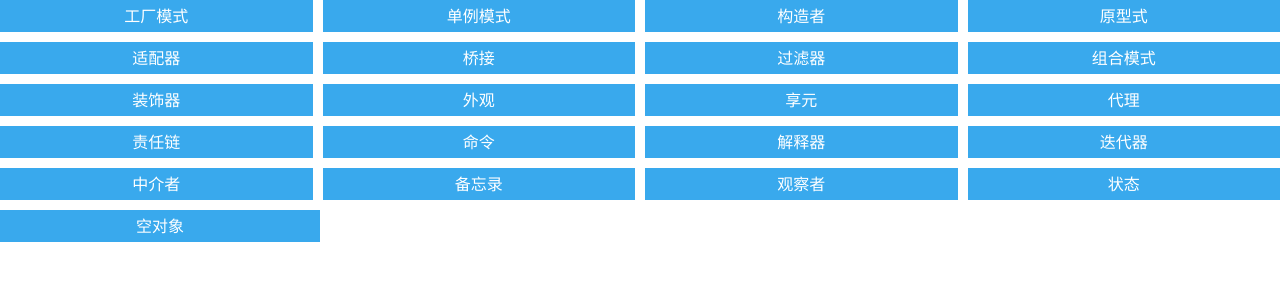
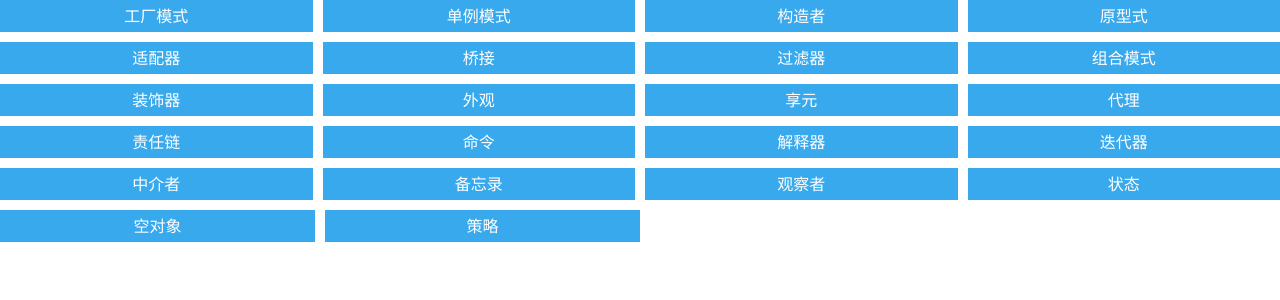
Before and after one commit to peade/learnFrontEnd, a Vue app: page /#/ in a window 1280 px wide. Shown: the top 300 px of the page. Built offline with nearby package versions, Linux system fonts and the light colour scheme.

Commit message:
策略模式

```diff
--- a/src/router/routers.js
+++ b/src/router/routers.js
@@ -151,6 +151,13 @@ const routers = [
         '@/views/NullObjectPattern' /* webpackChunkName: "null-object"  */
       ),
     meta: { title: '空对象' }
+  },
+  {
+    path: '/strategy',
+    name: 'Strategy',
+    component: () =>
+      import('@/views/StrategyPattern' /* webpackChunkName: "strategy"  */),
+    meta: { title: '策略' }
   }
 ]
 export default routers
--- /dev/null
+++ b/src/util/strategy.js
@@ -0,0 +1,24 @@
+export class OperationAdd {
+  doOperation(num1, num2) {
+    return num1 + num2
+  }
+}
+export class OperationSubstract {
+  doOperation(num1, num2) {
+    return num1 - num2
+  }
+}
+export class OperationMultiply {
+  doOperation(num1, num2) {
+    return num1 * num2
+  }
+}
+
+export class Context {
+  constructor(strategy) {
+    this.strategy = strategy
+  }
+  executeStrategy(num1, num2) {
+    return this.strategy.doOperation(num1, num2)
+  }
+}
--- /dev/null
+++ b/src/views/StrategyPattern.vue
@@ -0,0 +1,43 @@
+<template>
+  <div>
+    <h4>策略模式（Strategy Pattern）</h4>
+    <p>
+      策略模式，我觉得是状态模式的一种升级或衍生版本，策略模式更倾向于运算或策略，而状态模式更倾向于状态。
+    </p>
+    <p>
+      策略和策略之间实现解耦，和状态模式类似可以通过此来消除一些if…else语句。
+    </p>
+  </div>
+</template>
+<script>
+import {
+  OperationAdd,
+  OperationSubstract,
+  OperationMultiply,
+  Context
+} from '@/util/strategy'
+export default {
+  name: 'StrategyPattern',
+  filters: {},
+  components: {},
+  mixins: [],
+  props: {},
+  data() {
+    return {}
+  },
+  computed: {},
+  watch: {},
+  created() {},
+  mounted() {
+    let context = new Context(new OperationAdd())
+    console.log('10 + 5 = ' + context.executeStrategy(10, 5))
+    context = new Context(new OperationSubstract())
+    console.log('10 - 5 = ' + context.executeStrategy(10, 5))
+    context = new Context(new OperationMultiply())
+    console.log('10 * 5 = ' + context.executeStrategy(10, 5))
+  },
+  destroyed() {},
+  methods: {}
+}
+</script>
+<style scoped lang="scss"></style>
```
